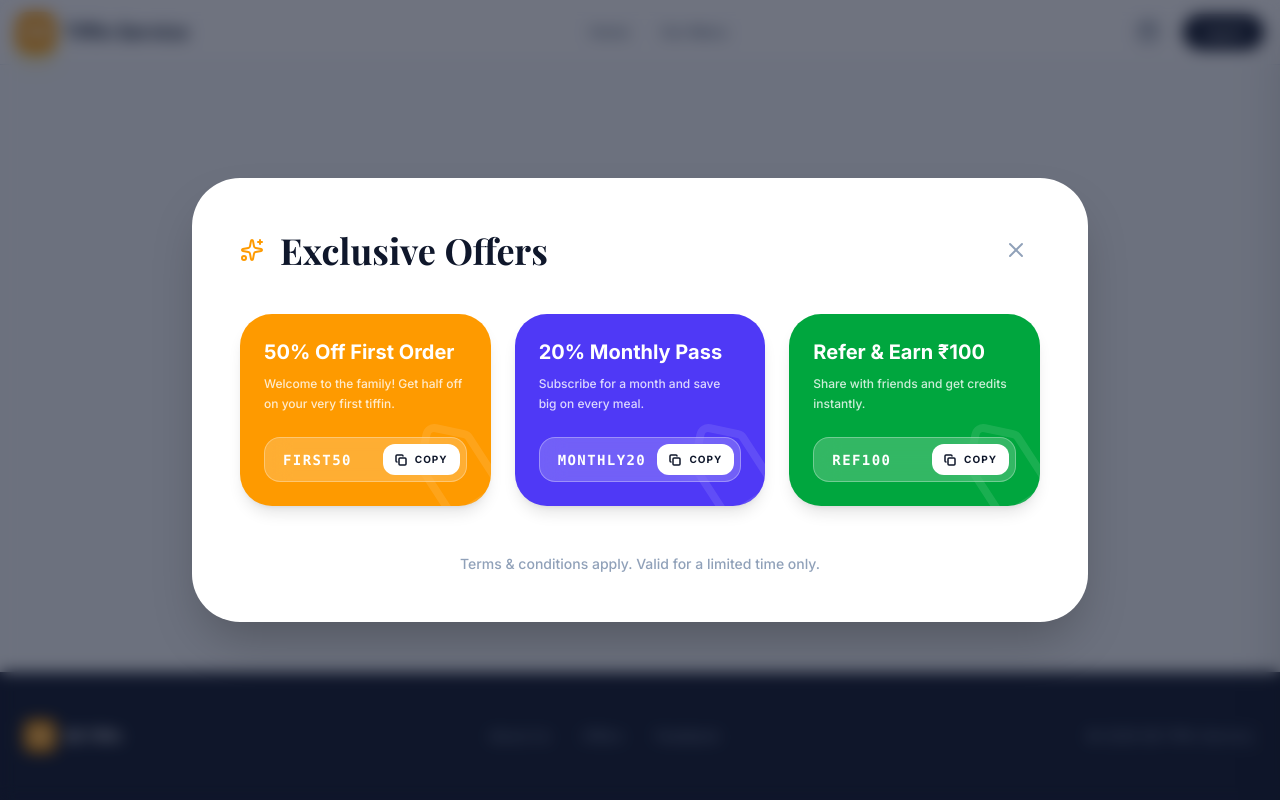
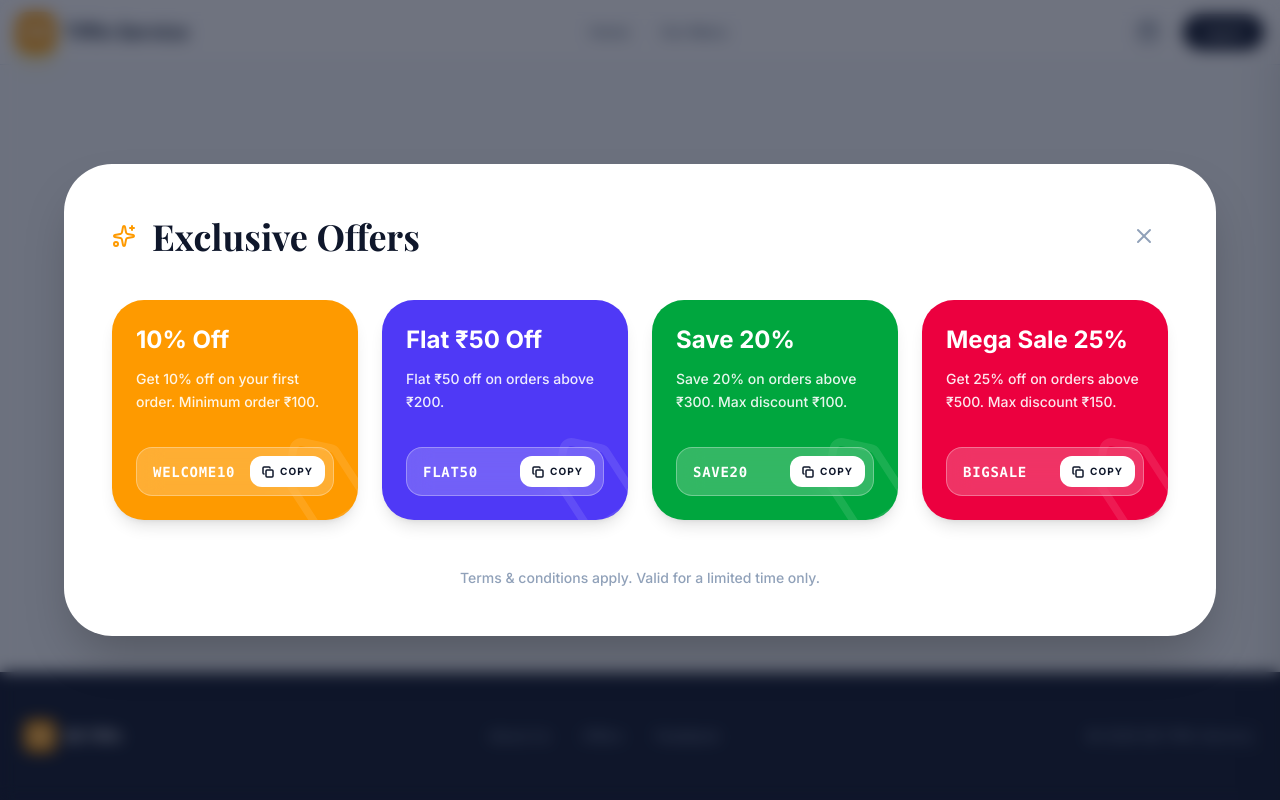
Before and after one commit to SahiRB1104/Tiffin-Service-React, a React (Vite) app in the folder frontend/: page /offers in a window 1280 px wide. Both pictures are taken after a click on the button "Offers". Built offline with nearby package versions, Linux system fonts and the light colour scheme.

Commit message:
feat: Update offers page with actual coupon codes

```diff
--- a/frontend/src/pages/Offers.jsx
+++ b/frontend/src/pages/Offers.jsx
@@ -13,9 +13,10 @@ export const Offers = ({ isOpen, onClose }) => {
   };
 
   const offers = [
-    { code: 'FIRST50', title: '50% Off First Order', desc: 'Welcome to the family! Get half off on your very first tiffin.', color: 'bg-amber-500' },
-    { code: 'MONTHLY20', title: '20% Monthly Pass', desc: 'Subscribe for a month and save big on every meal.', color: 'bg-indigo-600' },
-    { code: 'REF100', title: 'Refer & Earn ₹100', desc: 'Share with friends and get credits instantly.', color: 'bg-green-600' }
+    { code: 'WELCOME10', title: '10% Off', desc: 'Get 10% off on your first order. Minimum order ₹100.', color: 'bg-amber-500' },
+    { code: 'FLAT50', title: 'Flat ₹50 Off', desc: 'Flat ₹50 off on orders above ₹200.', color: 'bg-indigo-600' },
+    { code: 'SAVE20', title: 'Save 20%', desc: 'Save 20% on orders above ₹300. Max discount ₹100.', color: 'bg-green-600' },
+    { code: 'BIGSALE', title: 'Mega Sale 25%', desc: 'Get 25% off on orders above ₹500. Max discount ₹150.', color: 'bg-rose-600' }
   ];
 
   return (
@@ -27,7 +28,7 @@ export const Offers = ({ isOpen, onClose }) => {
       />
 
       {/* Card */}
-      <div className="relative w-full max-w-4xl bg-white rounded-[3rem] shadow-2xl overflow-hidden animate-in zoom-in-95 fade-in duration-300">
+      <div className="relative w-full max-w-6xl bg-white rounded-[3rem] shadow-2xl overflow-hidden animate-in zoom-in-95 fade-in duration-300 max-h-[90vh] overflow-y-auto">
         <div className="p-8 md:p-12">
           <div className="flex justify-between items-center mb-10">
             <h2 className="text-3xl md:text-4xl font-serif flex items-center gap-4 text-slate-900">
@@ -41,22 +42,22 @@ export const Offers = ({ isOpen, onClose }) => {
             </button>
           </div>
 
-          <div className="grid grid-cols-1 md:grid-cols-3 gap-6">
+          <div className="grid grid-cols-1 sm:grid-cols-2 lg:grid-cols-4 gap-6">
             {offers.map((offer, i) => {
               const isCopied = copiedCode === offer.code;
               return (
-                <div key={i} className={`${offer.color} p-6 rounded-[2rem] text-white shadow-lg relative overflow-hidden group transition-all hover:scale-[1.02]`}>
+                <div key={i} className={`${offer.color} p-6 rounded-[2rem] text-white shadow-lg relative overflow-hidden group transition-all hover:scale-[1.02] min-h-[220px] flex flex-col`}>
                   <Tag className="absolute -bottom-4 -right-4 w-24 h-24 opacity-10 rotate-12 group-hover:scale-110 transition-transform" />
 
-                  <div className="relative z-10">
-                    <h3 className="text-xl font-bold mb-2">{offer.title}</h3>
-                    <p className="text-white/80 text-xs mb-6 leading-relaxed font-medium">{offer.desc}</p>
+                  <div className="relative z-10 flex-1 flex flex-col">
+                    <h3 className="text-2xl font-bold mb-3">{offer.title}</h3>
+                    <p className="text-white/90 text-sm mb-6 leading-relaxed font-medium flex-1">{offer.desc}</p>
 
-                    <div className="bg-white/20 backdrop-blur-md border border-white/30 rounded-2xl p-1.5 flex justify-between items-center">
-                      <span className="font-mono font-bold tracking-widest pl-3 text-sm">{offer.code}</span>
+                    <div className="bg-white/20 backdrop-blur-md border border-white/30 rounded-2xl p-2 flex justify-between items-center gap-2 mt-auto">
+                      <span className="font-mono font-bold tracking-wider pl-2 text-sm truncate">{offer.code}</span>
                       <button
                         onClick={() => handleCopy(offer.code)}
-                        className={`flex items-center gap-2 px-3 py-2 rounded-xl text-[10px] font-black uppercase tracking-widest transition-all duration-300 ${
+                        className={`flex items-center gap-1.5 px-3 py-2 rounded-xl text-[10px] font-black uppercase tracking-widest transition-all duration-300 shrink-0 ${
                           isCopied
                             ? 'bg-white text-green-600 scale-105'
                             : 'bg-white text-slate-900 hover:bg-slate-50'
@@ -65,12 +66,12 @@ export const Offers = ({ isOpen, onClose }) => {
                         {isCopied ? (
                           <>
                             <Check size={12} strokeWidth={4} />
-                            COPIED!
+                            <span className="hidden sm:inline">COPIED!</span>
                           </>
                         ) : (
                           <>
                             <Copy size={12} strokeWidth={3} />
-                            COPY
+                            <span className="hidden sm:inline">COPY</span>
                           </>
                         )}
                       </button>
```
